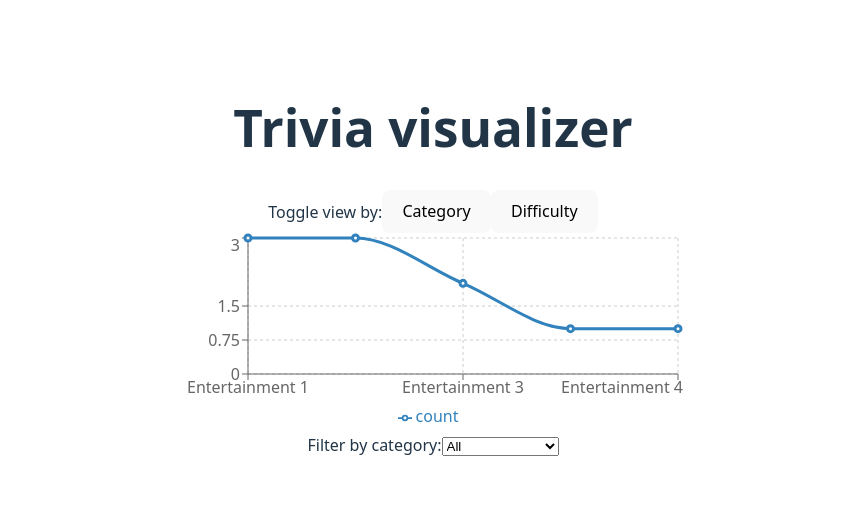
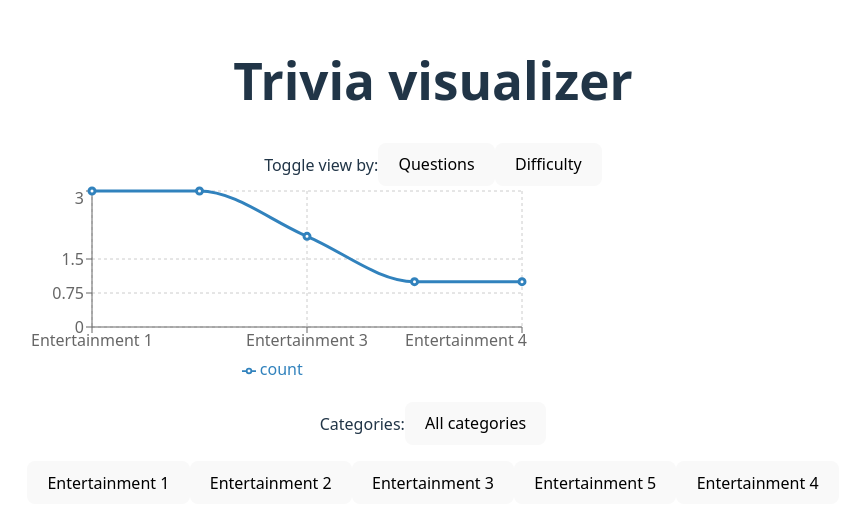
Before and after one commit to JSlusark/mini-visualization-tool, a React (Vite) app: page / in a window 1280 px wide. Shown: the part 139-666 px from the top of the page, without its empty margins (207-1057 px from the left). Built offline with nearby package versions, Linux system fonts and the light colour scheme.

Commit message:
feat: add single category filter for question count and improve naming

```diff
--- a/src/App.tsx
+++ b/src/App.tsx
@@ -3,7 +3,6 @@ import mockData from "./assets/mockData.json";
 import { useState } from "react";
 
 // import { loadTriviaData } from "./hooks/loadTriviaData";
-import { getDistribution } from "./utils/getDistribution"; // Renamed function
 import SelectCategory from "./components/SelectCategory";
 import Chart from "./components/Chart";
 
@@ -24,11 +23,12 @@ function App() {
     //     }
     // };
 
-    const [distributionType, setDistributionType] = useState<string>("category");
-    let chartData = getDistribution(mockData, distributionType);
-    let categoryData = getDistribution(mockData, "category");/* momenarily added, need to cleanup logic */
-    console.log("Requested distribution type: ", distributionType);
-    console.log(chartData);
+    const data = mockData; /*  to remove once feture implementations are ready */
+    const [filterType, setFilterType] = useState<string>("category");
+    const [selectedCategory, setSelectedCategory] = useState<string | null>(
+        null
+    );
+
 
     return (
         <>
@@ -37,24 +37,28 @@ function App() {
             Toggle view by:
             <button
                 onClick={() => {
-                    setDistributionType("category");
+                    setFilterType("category");
                 }}>
-                Category
+                Questions
+                {/* not found of calling category filter as category filter for me means selecting on the single category */}
             </button>
             <button
                 onClick={() => {
-                    setDistributionType("difficulty");
+                    setFilterType("difficulty");
                 }}>
                 Difficulty
             </button>
-            <Chart data={chartData} />
+            <Chart data={data} selectedCategory={selectedCategory} filterType={filterType} />
             {/*
                 TODO: decide how to show filters.
                 - category selection could be a dropdown menu we can have many different options
                 - distribution type could be toggle buttons, i should also makes it clear
                 if these filters are applied at the whole data and/or by the chosen category
             */}
-            <SelectCategory data={categoryData}/> {/* momentarily adding, need cleaner logic */}
+            <SelectCategory
+                data={data}
+                setSelectedCategory={setSelectedCategory}
+            />
         </>
     );
 }
--- a/src/components/Chart.tsx
+++ b/src/components/Chart.tsx
@@ -1,5 +1,6 @@
-// import { selectedDistribution } from "../utils/selectedDistribution";
-import type { DistributionItem } from "../types"; // Renamed type
+import type { TriviaQuestion } from "../types"; // Renamed type
+import { filterCategoryData, filterData } from "../utils/filterData"; // Renamed function
+
 
 import {
     LineChart,
@@ -11,18 +12,27 @@ import {
     Tooltip,
 } from "recharts";
 
-function Chart({ data }: { data: DistributionItem[] }) {
+function Chart({ data,selectedCategory, filterType }: { data: TriviaQuestion[], selectedCategory: string | null, filterType: string }) {
+
+    console.log(`Active filter:${filterType} | Active Category:${selectedCategory ? selectedCategory : 'all'}`); // it filters from questions filter
+
+    let chartData = filterData(data, filterType);
+    if( filterType === "category" && selectedCategory ){
+        chartData = chartData.filter((item) => item.value === selectedCategory);
+    }
+
+
+    console.log("Filtered data:", chartData);
 
     return (
         <>
             {/*
             TODO:
             - need to solve category names length overlapping on x axis
-            - some distributions may be better represented in other chart types
-            so I am considering adding options to switch between chart types
-            or allow the user to do so
-        */}
-            <LineChart data={data} width={500} height={200}>
+            - change to istogram/bar chart for question and difficulty distributions
+            - bug?: chart max values on axis change depending on count of single category
+            */}
+            <LineChart data={chartData} width={500} height={200}>
                 <CartesianGrid strokeDasharray="3 3" />
                 <XAxis dataKey="value" />
                 {/* takes a value - level or category*/}
--- a/src/components/SelectCategory.tsx
+++ b/src/components/SelectCategory.tsx
@@ -1,17 +1,45 @@
-import type { DistributionItem } from "../types"; // Renamed type
+import type { TriviaQuestion } from "../types"; // Renamed type
 
-function SelectCategory({ data }: { data: DistributionItem[] }) {
+/*
+    TODO:
+    - select category to filter active filter by one single category
+    - or select category to show total property distribution per category?
+*/
+function SelectCategory({
+    data,
+    setSelectedCategory,
+}: {
+    data: TriviaQuestion[];
+    setSelectedCategory: (category: string | null) => void;
+}) {
+    const categories = Array.from(new Set(data.map((item) => item.category)));
     return (
         <>
-            Filter by category:
-            <select name="category" id="category">
-                <option value="all">All</option>
-                {data.map((item) => (
-                    <option key={item.value} value={item.value}>
-                        {item.value}
-                    </option>
-                ))}
-            </select>
+            <p>
+                Categories:
+                <button
+                    onClick={() => {
+                        setSelectedCategory(null);
+                        console.log(`DEACTIVATED category filter`);
+                    }}>
+                    All categories
+                </button>
+            </p>
+            {/* <div name="category" id="category"> */}
+            {/* <option value="all">All</option> */}
+            {categories.map((item) => (
+                <button
+                    key={item}
+                    value={item}
+                    onClick={() => {
+                        setSelectedCategory(item);
+                        console.log(`ACTIVATED category filter`);
+                    }}>
+                    {/*  check for each button if a filter is active */}
+                    {item}
+                </button>
+            ))}
+            {/* </div> */}
         </>
     );
 }
--- a/src/types.ts
+++ b/src/types.ts
@@ -14,7 +14,7 @@ export interface TriviaQuestion {
     incorrect_answers: string[];
 }
 
-export interface DistributionItem { // Renamed from filteredQuestion
+export interface FilteredItem { // Renamed from filteredQuestion
     value: string;
     count: number;
 }
--- a/src/utils/getDistribution.tsx
+++ /dev/null
@@ -1,41 +0,0 @@
-import type { TriviaQuestion } from "../types";
-
-
-function distributeByCategory(data: TriviaQuestion[]) {
-    const category: { value: string; count: number }[] = [];
-
-    data.forEach((question) => {
-        const newCategory = question.category;
-        const existing = category.find((c) => c.value === newCategory);
-        if (existing) {
-            existing.count++;
-        } else {
-            category.push({ value: newCategory, count: 1 });
-        }
-    });
-    return category;
-}
-
-function distributeByDifficulty(data: TriviaQuestion[]) {
-
-    let difficulty = [
-        { value: "easy", count: 0 },
-        { value: "medium", count: 0 },
-        { value: "hard", count: 0 },
-    ];
-
-    data.forEach((question) => {
-        if (question.difficulty === "easy") {
-            difficulty[0].count++;
-        } else if (question.difficulty === "medium") {
-            difficulty[1].count++;
-        } else if (question.difficulty === "hard") {
-            difficulty[2].count++;
-        }
-    });
-    return difficulty;
-}
-
-export function getDistribution(data: TriviaQuestion[], distributionType: string){
-    return distributionType === "category" ? distributeByCategory(data) : distributeByDifficulty(data);
-}
```
